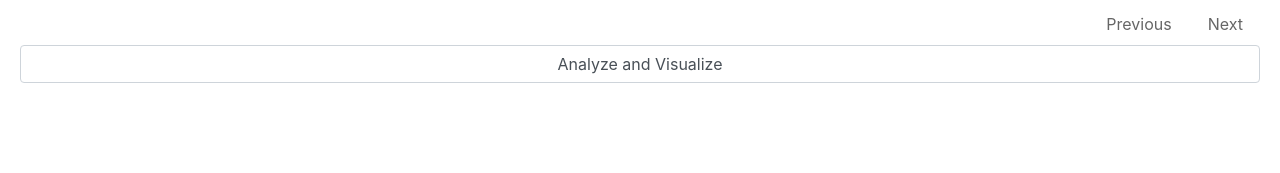
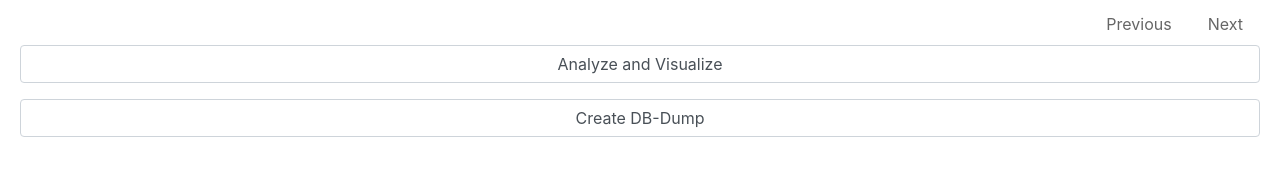
Before and after one commit to MarcelKaemper/Laptime-tracker, a PHP site: page / in a window 1280 px wide. Shown: the part 765-938 px from the top of the page. Before the commit the page ends 848 px from the top, so only its background shows below. Run offline with PHP 8.4, Linux system fonts and the light colour scheme; data that the repository does not hold is empty; some libraries are stand-ins or nearby versions.

Commit message:
Added DB Backup button

```diff
--- a/index.php
+++ b/index.php
@@ -176,6 +176,9 @@
     <form>
         <input type="button" class="form-control" value="Analyze and Visualize">
     </form>
+    <form method="POST" action="generateDump.php">
+        <input type="submit" class="form-control" value="Create DB-Dump">
+    </form>
     <script src="https://code.jquery.com/jquery-3.5.1.js" integrity="sha256-QWo7LDvxbWT2tbbQ97B53yJnYU3WhH/C8ycbRAkjPDc=" crossorigin="anonymous"></script>
     <script type="text/javascript" src="https://cdn.datatables.net/v/dt/dt-1.10.22/cr-1.5.2/sp-1.2.0/sl-1.3.1/datatables.min.js"></script>
     <script src="https://stackpath.bootstrapcdn.com/bootstrap/4.5.2/js/bootstrap.min.js" integrity="sha384-B4gt1jrGC7Jh4AgTPSdUtOBvfO8shuf57BaghqFfPlYxofvL8/KUEfYiJOMMV+rV" crossorigin="anonymous"></script>
```
